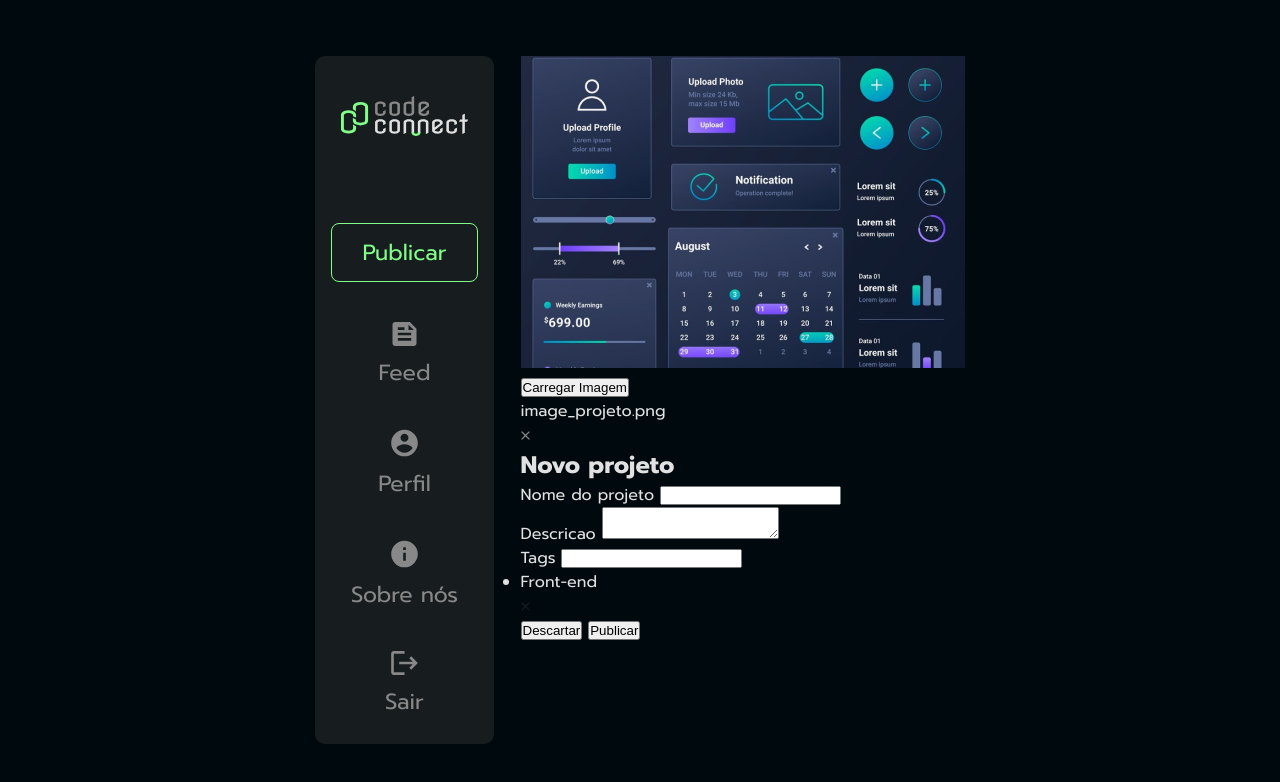
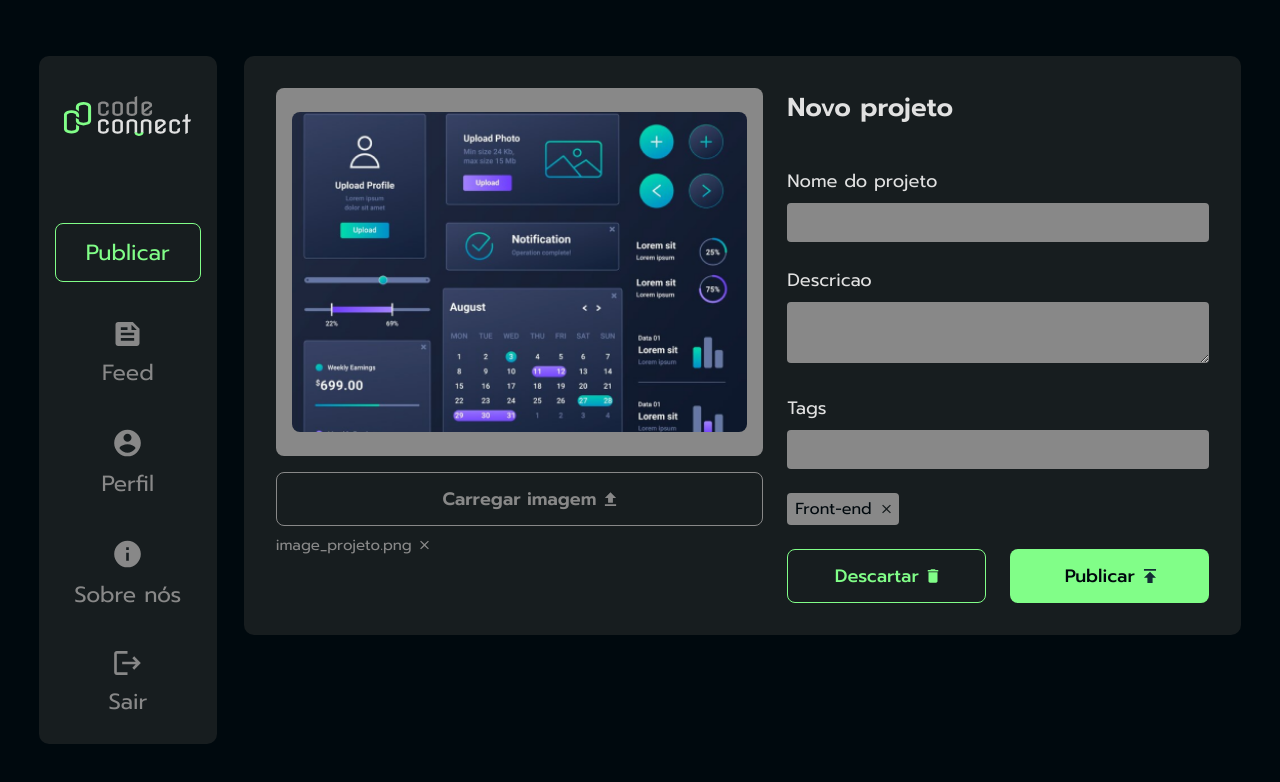
Before and after one commit to Extracoffe/projeto-javascript-com-alura, a plain HTML site: page index.html in a window 1280 px wide. Drawn offline with Linux system fonts and the light colour scheme.

Commit message:
aula 1 completa

```diff
--- a/index.html
+++ b/index.html
@@ -15,7 +15,7 @@
 
 <body>
     <aside>
-        <img src="./img/Logo.svg" alt="Logo do CodeConnect">
+        <img src="./img/Logo.svg" alt="logo do codeconnect">
         <nav>
             <ul class="lista-links">
                 <li>
@@ -54,8 +54,9 @@
             <div class="container-imagem">
                 <img src="./img/imagem1.png" alt="" class="main-imagem">
             </div>
-            <button>Carregar Imagem</button>
-            <div class="container-classe-nome">
+            <button id="upload-btn">Carregar imagem</button>
+            <input type="file" id="image-upload" accept="image/" style="display: none" />
+            <div class="container-imagem-nome">
                 <p>image_projeto.png</p>
                 <img src="./img/close.svg">
             </div>
@@ -89,7 +90,7 @@
         </div>
     </main>
 
-    <script src="script.js"></script>
+    <script src="scripts.js"></script>
 </body>
 
 </html>
--- a/scripts.js
+++ b/scripts.js
@@ -0,0 +1,6 @@
+const uploadBtn = document.getElementById("upload-btn");
+const inputUpload = document.getElementById("image-upload")
+
+uploadBtn.addEventListener("click", () => {
+    inputUpload.click();
+})
--- a/styles.css
+++ b/styles.css
@@ -1,11 +1,11 @@
-:root{
-    --background-color: #00090e;
-    --text-color: #e1e1e1;
-    --primary-color: #81fe88;
+:root {
+    --background-color: #00090E;
+    --text-color: #E1E1E1;
+    --primary-color: #81FE88;
     --secondary-color: #888888;
+    --tag-color: #171D1F;
     --font-family: "Prompt", sans-serif;
-    --tag-color: #171d1f;
-    --itens-background: #171d1f;
+    --itens-background: #171D1F;
 }
 
 * {
@@ -28,7 +28,7 @@ body {
     padding: 56px 0;
 }
 
-aside{
+aside {
     background-color: var(--itens-background);
     border-radius: 10px;
     height: 100%;
@@ -36,7 +36,7 @@ aside{
     text-align: center;
 }
 
-.lista-links{
+.lista-links {
     display: flex;
     flex-direction: column;
     gap: 40px;
@@ -64,3 +64,174 @@ aside{
     padding: 12px 30px;
     border-radius: 8px;
 }
+
+main {
+    background-color: var(--itens-background);
+    border-radius: 10px;
+    padding: 32px;
+    display: flex;
+    gap: 24px;
+}
+
+h2 {
+    font-size: 26px;
+    margin-bottom: 40px;
+    font-weight: 600;
+}
+
+form {
+    display: flex;
+    flex-direction: column;
+    gap: 24px
+}
+
+form div label {
+    font-size: 18px;
+    font-weight: 400;
+    display: block;
+    margin-bottom: 8px;
+}
+
+form div input,
+textarea {
+    width: 100%;
+    padding: 8px 16px;
+    background-color: var(--secondary-color);
+    border: none;
+    border-radius: 4px;
+    font-family: var(--font-family);
+    line-height: 22.5px;
+}
+
+form div input {
+    height: 39px;
+}
+
+texarea {
+    height: 161px;
+}
+
+.lista-tags li {
+    display: flex;
+    background-color: var(--secondary-color);
+    color: var(--background-color);
+    gap: 10px;
+    padding: 4px 8px;
+    border-radius: 4px;
+}
+
+
+.lista-tags {
+    display: flex;
+}
+
+.container-botoes {
+    display: flex;
+    gap: 24px;
+    justify-content: space-between;
+}
+
+.container-botoes button {
+    width: 50%;
+    padding: 12px 32px 12px 12px;
+    text-align: center;
+    border-radius: 8px;
+    font-family: var(--font-family);
+    font-size: 18px;
+    font-weight: 500;
+}
+
+.botao-descartar {
+    background-color: var(--itens-background);
+    color: var(--primary-color);
+    border: 1px solid var(--primary-color);
+    position: relative;
+}
+
+.botao-descartar::after {
+    content: "";
+    background-image: url("./img/trash.svg");
+    background-size: contain;
+    background-repeat: no-repeat;
+    width: 15px;
+    height: 15px;
+    display: inline-block;
+    position: absolute;
+    top: 50%;
+    transform: translateY(-50%);
+    margin-left: 8px;
+}
+
+.botao-publicar {
+    background-color: var(--primary-color);
+    color: var(--background-color);
+    border: none;
+    position: relative;
+}
+
+.botao-publicar::after {
+    content: "";
+    background-image: url("../img/arrow_forward2.svg");
+    background-size: contain;
+    background-repeat: no-repeat;
+    width: 15px;
+    height: 15px;
+    display: inline-block;
+    position: absolute;
+    top: 50%;
+    transform: translateY(-50%);
+    margin-left: 8px;
+}
+
+.container-descricao {
+    width: 422px;
+}
+
+.main-imagem {
+    border-radius: 8px;
+    height: 100%;
+    object-fit: cover;
+}
+
+.container-imagem {
+    height: 368px;
+    padding: 24px 16px;
+    background-color: var(--secondary-color);
+    border-radius: 8px;
+}
+
+.container-upload-imagem button {
+    margin: 16px 0 8px 0;
+    background-color: var(--itens-background);
+    border: 1px solid var(--secondary-color);
+    border-radius: 8px;
+    color: var(--secondary-color);
+    width: 100%;
+    text-align: center;
+    padding: 12px;
+    font-family: var(--font-family);
+    font-weight: 600;
+    font-size: 18px;
+    position: relative;
+}
+
+.container-upload-imagem button::after {
+    content: "";
+    background-image: url("./img/upload.svg");
+    background-size: contain;
+    background-repeat: no-repeat;
+    display: inline-block;
+    width: 15px;
+    height: 15px;
+    position: absolute;
+    top: 50%;
+    transform: translateY(-50%);
+    margin-left: 8px
+}
+
+.container-imagem-nome {
+    display: flex;
+    gap: 8px;
+    color: var(--secondary-color);
+    font-size: 15px;
+}
```
Lines whose indentation alone changed are shown as unchanged.
